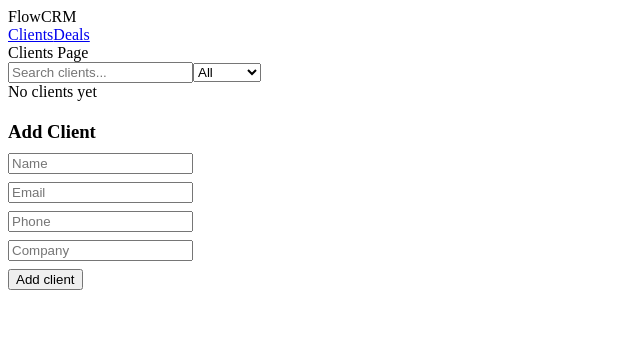
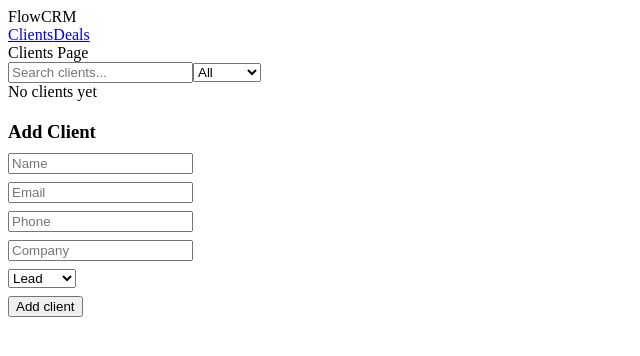
Before and after one commit to vasilyefff/flowcrm, a React (Vite) app: page / in a window 1280 px wide. Shown: the top 356 px of the page, without its empty margins (0-640 px from the left). Built offline with nearby package versions, Linux system fonts and the light colour scheme.

Commit message:
add client status to create form

```diff
--- a/src/entities/client/model/clientSlice.ts
+++ b/src/entities/client/model/clientSlice.ts
@@ -17,7 +17,6 @@ const clientsSlice = createSlice({
       const newClient: Client = {
         ...action.payload,
         id: Date.now().toString(),
-        status: 'lead',
         createdAt: new Date().toISOString(),
       }
       state.items.push(newClient)
--- a/src/entities/client/model/types.ts
+++ b/src/entities/client/model/types.ts
@@ -15,6 +15,7 @@ export type CreateClientDto = {
   email: string
   phone: string
   company: string
+  status: ClientStatus
 }
 
 export type UpdateClientDto = {
--- a/src/features/client/create/ClientForm.tsx
+++ b/src/features/client/create/ClientForm.tsx
@@ -1,6 +1,9 @@
-import { useState} from 'react'
+import { useState } from 'react'
 
-import type { CreateClientDto } from '@/entities/client/model/types'
+import type {
+  ClientStatus,
+  CreateClientDto,
+} from '@/entities/client/model/types'
 
 type Props = {
   onSubmit: (data: CreateClientDto) => void
@@ -19,8 +22,9 @@ export const ClientForm = ({
   const [email, setEmail] = useState(initialData?.email || '')
   const [phone, setPhone] = useState(initialData?.phone || '')
   const [company, setCompany] = useState(initialData?.company || '')
-
-
+  const [status, setStatus] = useState<ClientStatus>(
+    initialData?.status || 'lead',
+  )
 
   const handleAdd = () => {
     if (!name.trim() || !email.includes('@')) {
@@ -33,12 +37,14 @@ export const ClientForm = ({
       email,
       phone,
       company,
+      status,
     })
 
     setName('')
     setEmail('')
     setPhone('')
     setCompany('')
+    setStatus('lead')
   }
 
   return (
@@ -79,6 +85,17 @@ export const ClientForm = ({
         />
       </div>
 
+      <div style={{ marginBottom: 8 }}>
+        <select
+          value={status}
+          onChange={(e) => setStatus(e.target.value as ClientStatus)}
+        >
+          <option value="lead">Lead</option>
+          <option value="active">Active</option>
+          <option value="inactive">Inactive</option>
+        </select>
+      </div>
+
       <button onClick={handleAdd}>{isEdit ? 'Save' : 'Add client'}</button>
       {isEdit && (
         <button onClick={onCancel} style={{ marginLeft: 8 }}>
```
